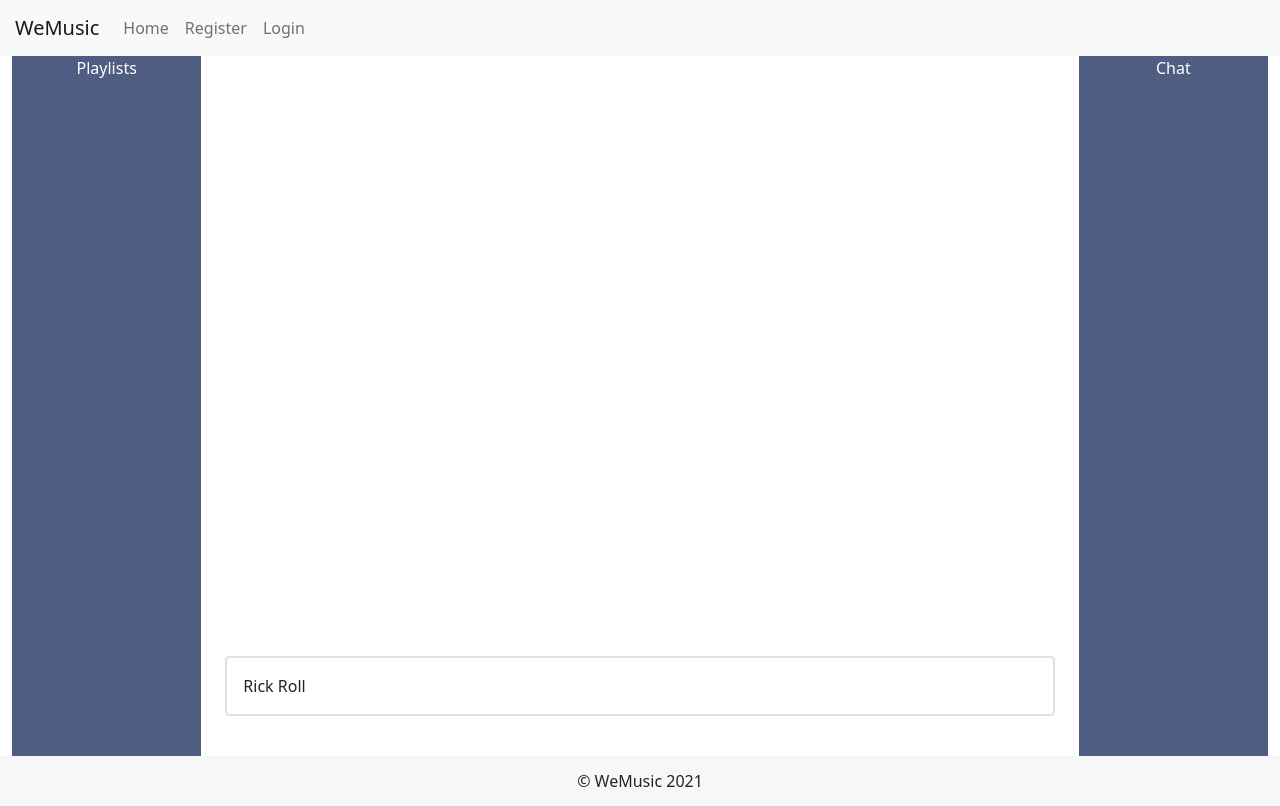
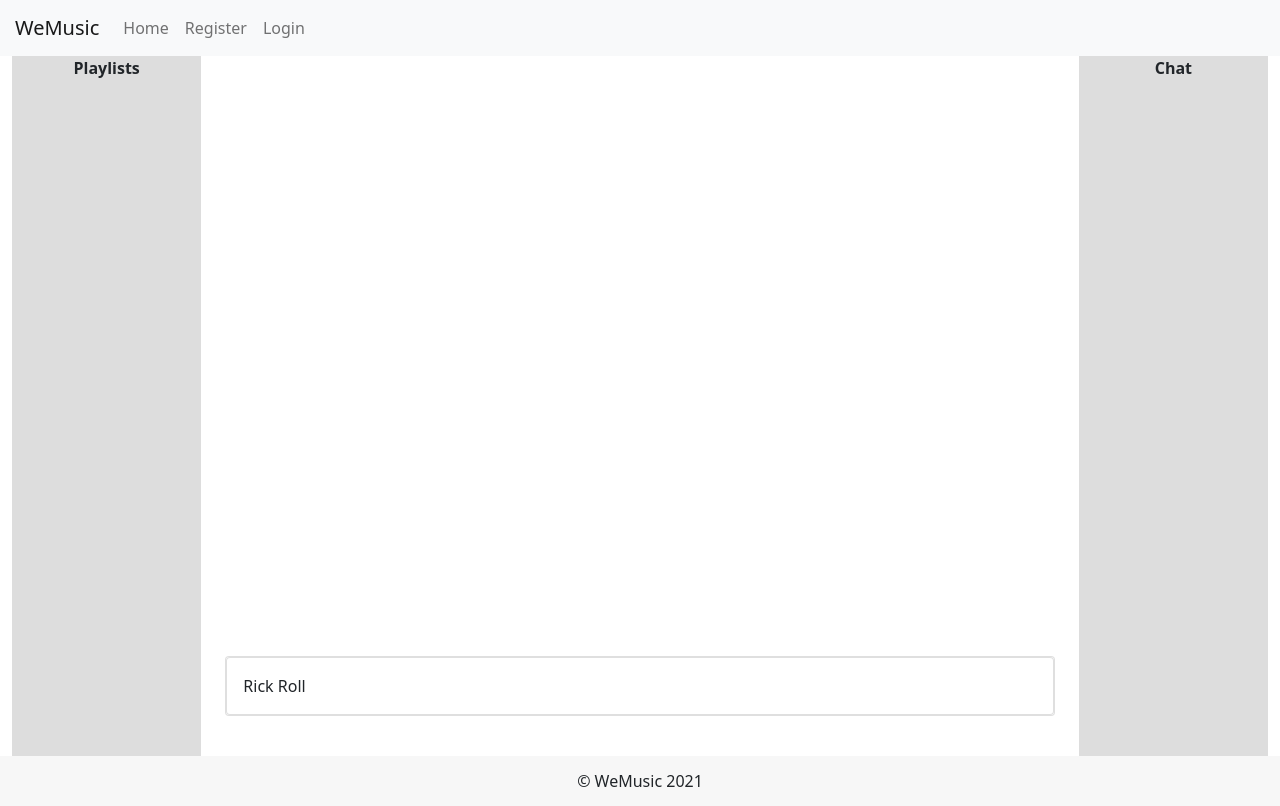
Before and after one commit to runbox13/websocket, a React (Create React App) app: page /chatroom in a window 1280 px wide. Built offline with nearby package versions, Linux system fonts and the light colour scheme.

Commit message:
change playlist/chatbox background, cleanup css

```diff
--- a/src/index.css
+++ b/src/index.css
@@ -36,19 +36,14 @@ form .form-group {
   text-align: center;
 }
 
-.sideBarPlaylist {
+.sideBarPlaylist, .sideBarChatbox {
   height: calc(100vh - 100px);
-  background:rgba(63, 78, 119, 0.911);
-}
-
-.sideBarChatbox {
-  height: calc(100vh - 100px);
-  background:rgba(63, 78, 119, 0.911);
+  background:rgba(218, 218, 218, 0.911);
 }
 
 .sideBarChatbox, .sideBarPlaylist > p {
-  color:white;
   text-align: center;
+  font-weight: bold;
 }
 
 .video-wrapper {
```
